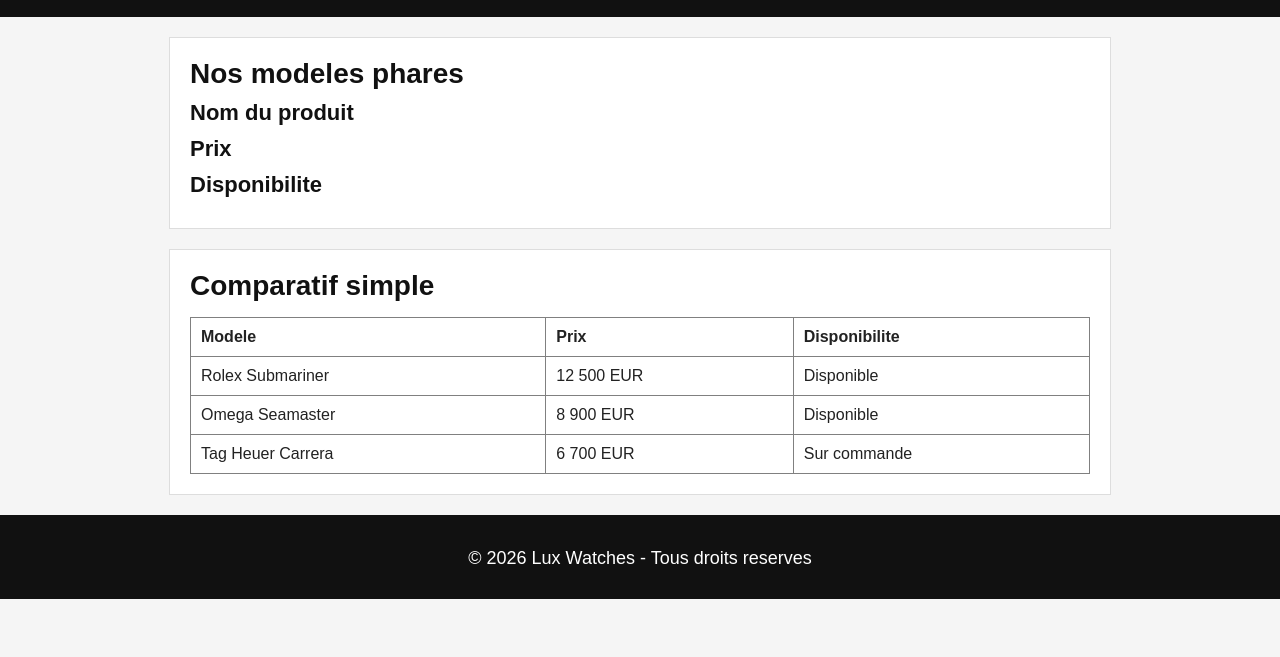
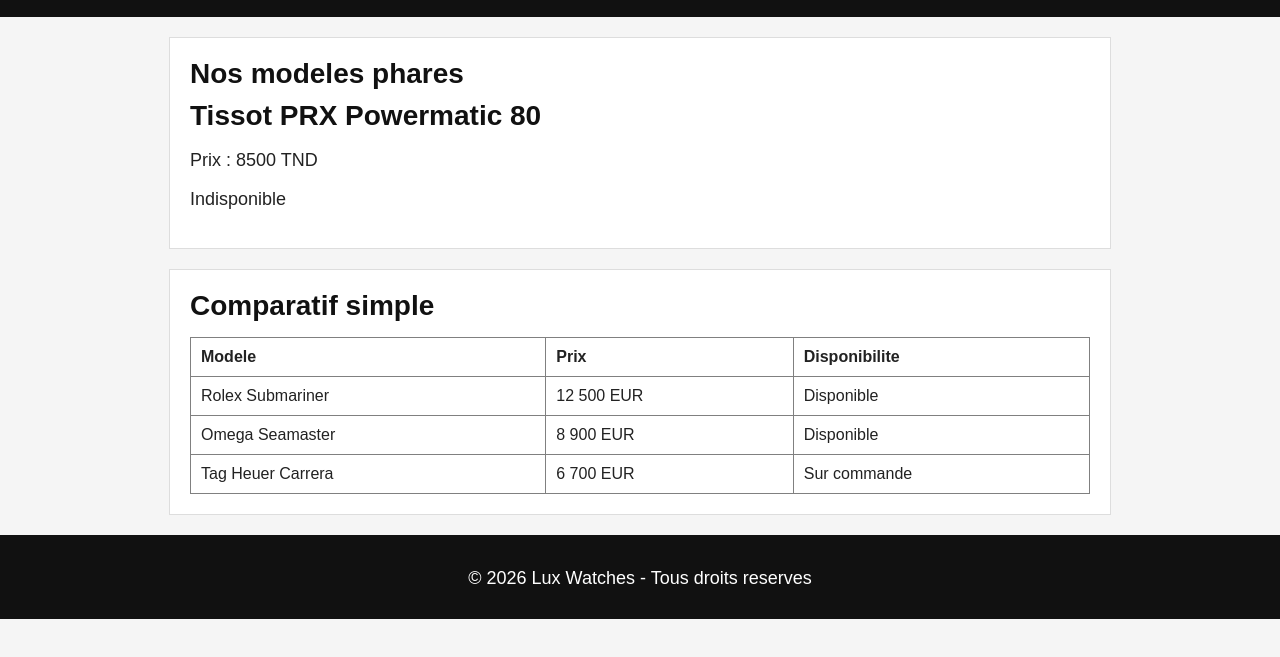
Before and after one commit to bawalid/projet-formation-web-2026, a plain HTML site: page frontend/products.html in a window 1280 px wide. Shown: the part 119-776 px from the top of the page. Drawn offline with Linux system fonts and the light colour scheme.

Commit message:
End of S9

```diff
--- a/frontend/products.html
+++ b/frontend/products.html
@@ -20,26 +20,10 @@
     <main>
       <section id="produits">
         <h2>Nos modeles phares</h2>
-        <h3 id="product-name">Nom du produit</h3>
-        <h3 id="product-price">Prix</h3>
-        <h3 id="product-status">Disponibilite</h3>
-        <!-- <article class="card">
-          <h3>Rolex Submariner</h3>
-          <img src="images/watch-1.png" alt="Rolex Submariner" width="200" />
-          <p>Une montre elegante et intemporelle.</p>
-        </article>
-
-        <article class="card">
-          <h3>Omega Seamaster</h3>
-          <img src="images/watch-2.png" alt="Omega Seamaster" width="200" />
-          <p>Un modele raffine pour les passionnes d'horlogerie.</p>
-        </article>
-
-        <article class="card">
-          <h3>Tag Heuer Carrera</h3>
-          <img src="images/watch-3.png" alt="Tag Heuer Carrera" width="200" />
-          <p>Une montre moderne au style affirme.</p>
-        </article> -->
+        <h2 id="product-name">Nom du produit</h2>
+        <p id="product-price">Prix</p>
+        <p id="product-status"></p>
+        <p id="product-description"></p>
       </section>
 
       <section>
@@ -73,5 +57,6 @@
     <footer>
       <p>&copy; 2026 Lux Watches - Tous droits reserves</p>
     </footer>
+    <script src="script.js"></script>
   </body>
 </html>
--- /dev/null
+++ b/frontend/script.js
@@ -0,0 +1,19 @@
+let productName = "Tissot PRX Powermatic 80";
+let productPrice = 8500;
+let productAvailability = false;
+
+function displayProduct() {
+  let status = "";
+  if (productAvailability) {
+    status = "Disponible";
+  } else {
+    status = "Indisponible";
+  }
+
+  document.getElementById("product-name").textContent = productName;
+  document.getElementById("product-price").textContent =
+    "Prix : " + productPrice + " TND";
+  document.getElementById("product-status").textContent = status;
+}
+
+displayProduct();
```
Also changed, not shown: frontend/index.html (+2 -1 lines).
